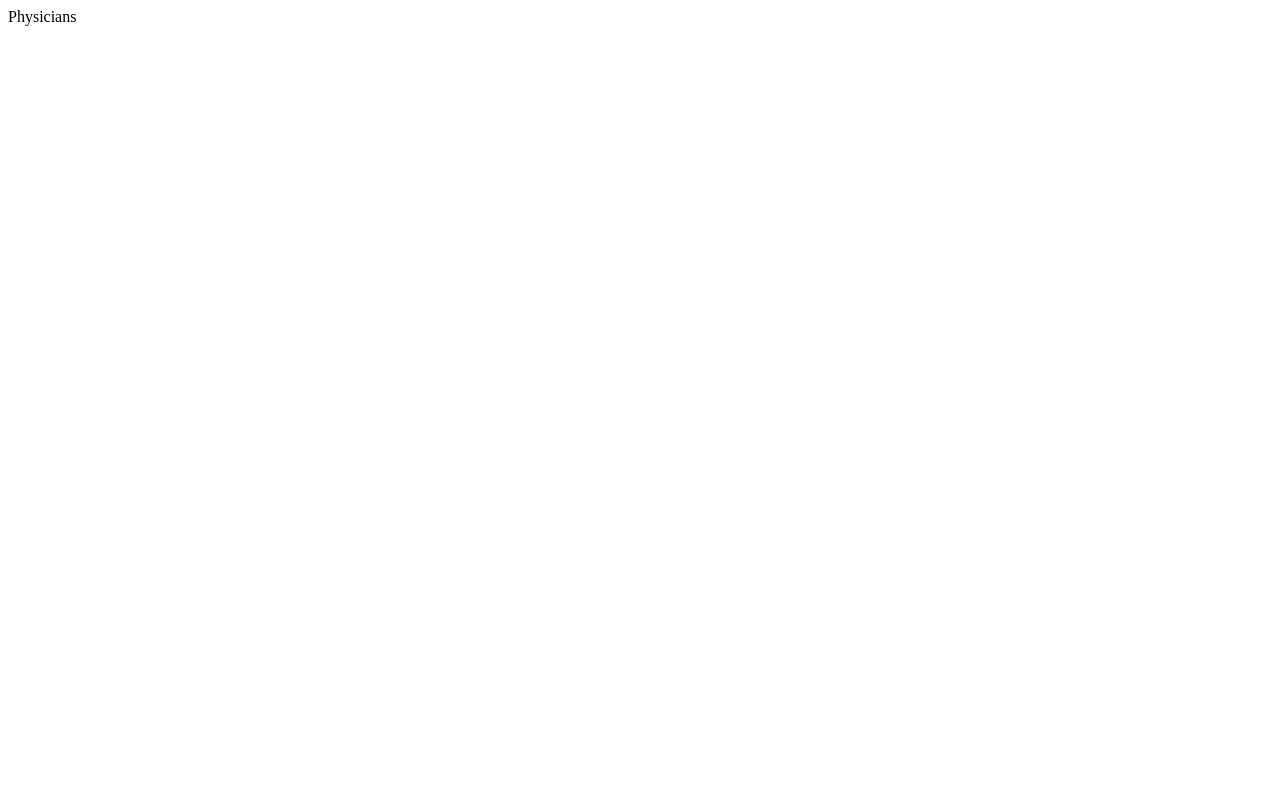
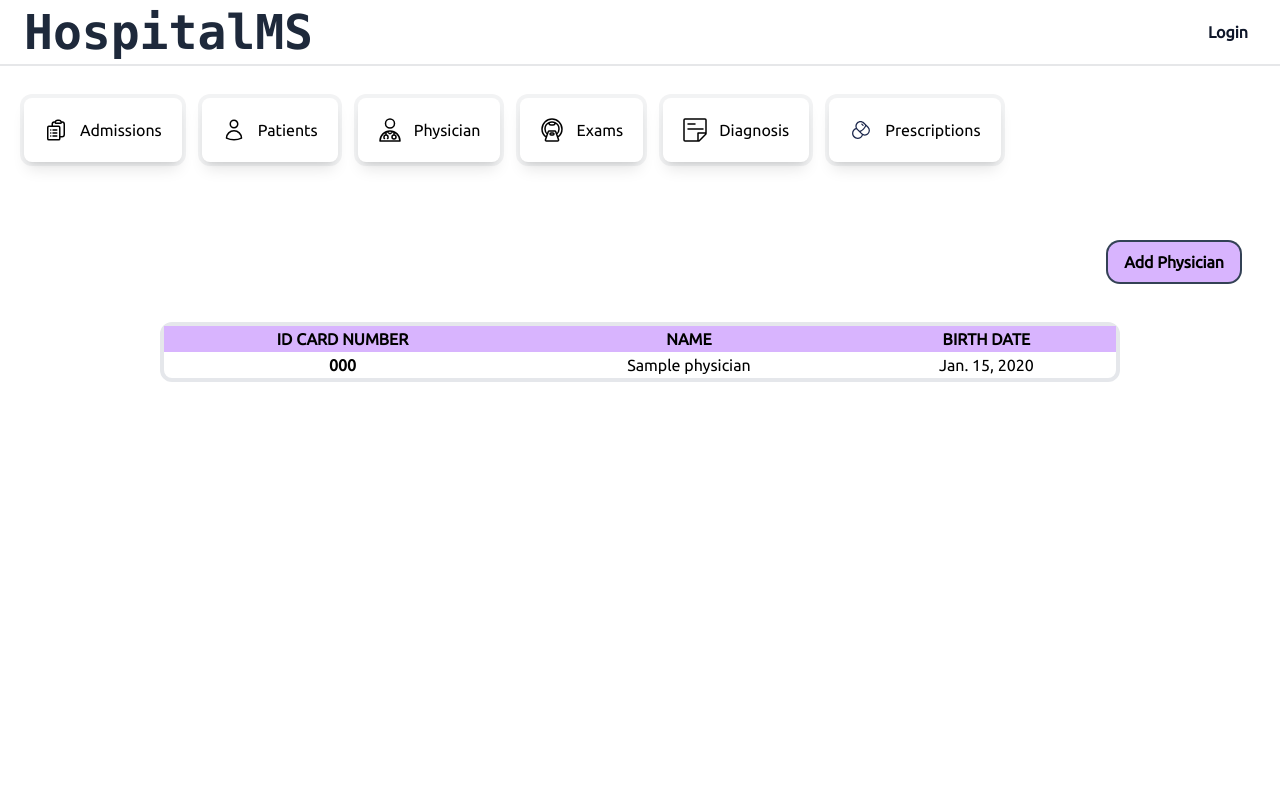
Before and after one commit to AzoreanBoy/hospitalMS, a Django app: page /physicians/ in a window 1280 px wide. Before the commit the page is almost empty. Run offline with Django 4.2, Linux system fonts and the light colour scheme; tables that the repository leaves empty hold one stand-in row (values such as "Sample post"); style sheets or scripts are compiled from the project's sources; some libraries are stand-ins or nearby versions.

Commit message:
atualizado a função de mostrar a lista dos medicos

```diff
--- a/app/templates/app/physicians.html
+++ b/app/templates/app/physicians.html
@@ -1,9 +1,9 @@
 {% extends 'app/index.html' %}
 {% block content %}
-  {% include 'navparts.html' %}
+  {% include 'app/navparts.html' %}
   <section>
     <div class="flex justify-end">
-      <a href="{% url 'addPatient' %}" class="ring-2 ring-slate-700 rounded-xl px-4 py-2 font-bold mr-10 bg-purple-300">Add Patient</a>
+      <a href="{% url 'addPatient' %}" class="ring-2 ring-slate-700 rounded-xl px-4 py-2 font-bold mr-10 bg-purple-300">Add Physician</a>
     </div>
 
     <div class="mx-40 mt-10 border-4 rounded-xl">
@@ -17,11 +17,11 @@
         </thead>
         <tbody class="">
           <div class="">
-            {% for pat in patients %}
-              <tr class="text-center hover:bg-violet-500" onclick="window.location='{% url 'patientdetails' pat.id_card_number %}'">
-                <th>{{ pat.id_card_number }}</th>
-                <td>{{ pat.name }}</td>
-                <td>{{ pat.birth_date }}</td>
+            {% for doc in physicians %}
+              <tr class="text-center hover:bg-violet-500" onclick="window.location='{% url 'patientdetails' doc.id_card_number %}'">
+                <th>{{ doc.id_card_number }}</th>
+                <td>{{ doc.name }}</td>
+                <td>{{ doc.birth_date }}</td>
               </tr>
             {% endfor %}
           </div>
--- a/app/views.py
+++ b/app/views.py
@@ -97,7 +97,9 @@ def addPatient(request):
 
 def physicians(request):
     physicians = Physician.objects.all()
-    return HttpResponse("Physicians")
+    return render(request, "app/physicians.html", {
+        'physicians' : physicians,
+    })
 
 
 def prescriptions(request):
```
